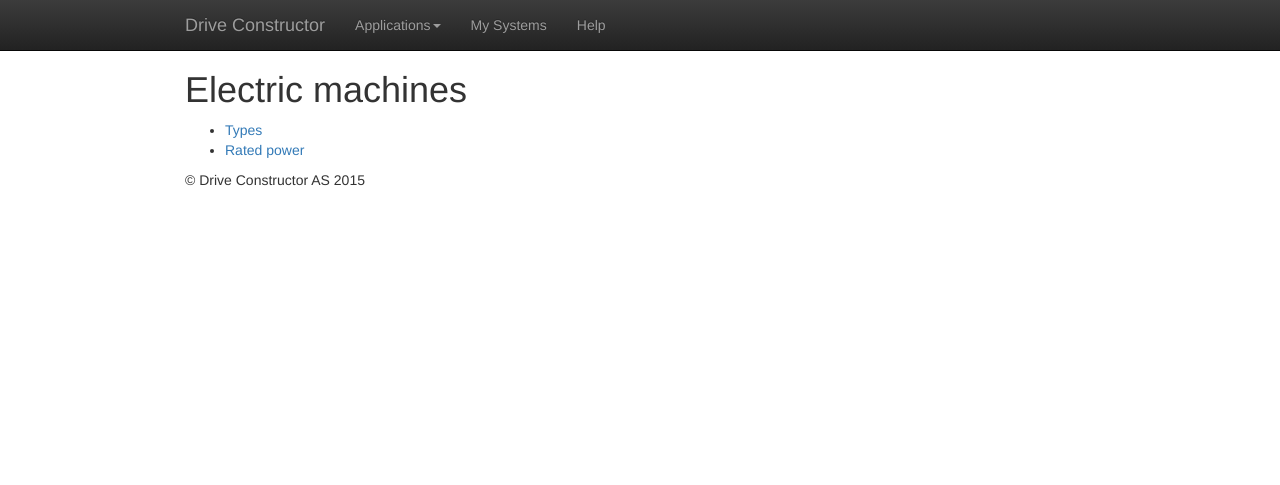
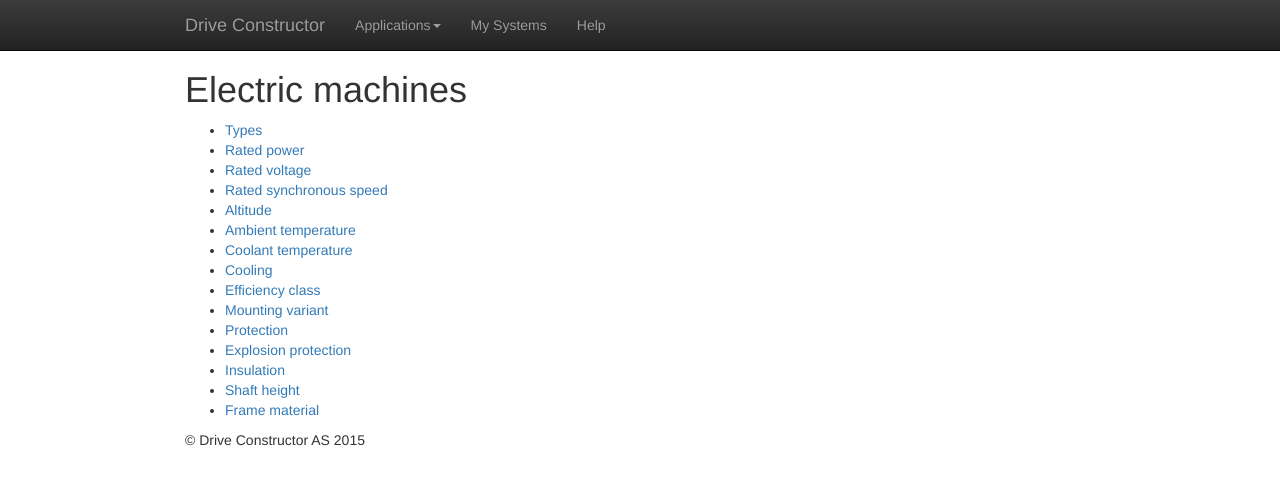
Before and after one commit to Alexey1Gavrilov/drive-constructor-site, a Jekyll site: the page built from help/equipment/electric-machines/electric-machines.md, in a window 1280 px wide. Shown: the top 485 px of the page. Built offline with Jekyll 4.4.1, drawn with Linux system fonts in a browser that asks for light colours.

Commit message:
Update electric-machines.md

```diff
--- a/help/equipment/electric-machines/electric-machines.md
+++ b/help/equipment/electric-machines/electric-machines.md
@@ -6,3 +6,16 @@ layout: default
 
 * [Types](electric-machine-types.html)
 * [Rated power](electric-machines-rated-power.html)
+* [Rated voltage](electric-machines-rated-voltage.html)
+* [Rated synchronous speed](electric-machines-rated-synchronous-speed.html)
+* [Altitude](electric-machines-altitude.html)
+* [Ambient temperature](electric-machines-ambient-temperature.html)
+* [Coolant temperature](electric-machines-coolant-temperature.html)
+* [Cooling](electric-machines-cooling.html)
+* [Efficiency class](electric-machines-efficiency-class.html)
+* [Mounting variant](electric-machines-mounting-variant.html)
+* [Protection](electric-machines-protection.html)
+* [Explosion protection](electric-machines-explosion-protection.html)
+* [Insulation](electric-machines-insulation.html)
+* [Shaft height](electric-machines-shaft-height.html)
+* [Frame material](electric-machines-frame-material.html)
```
